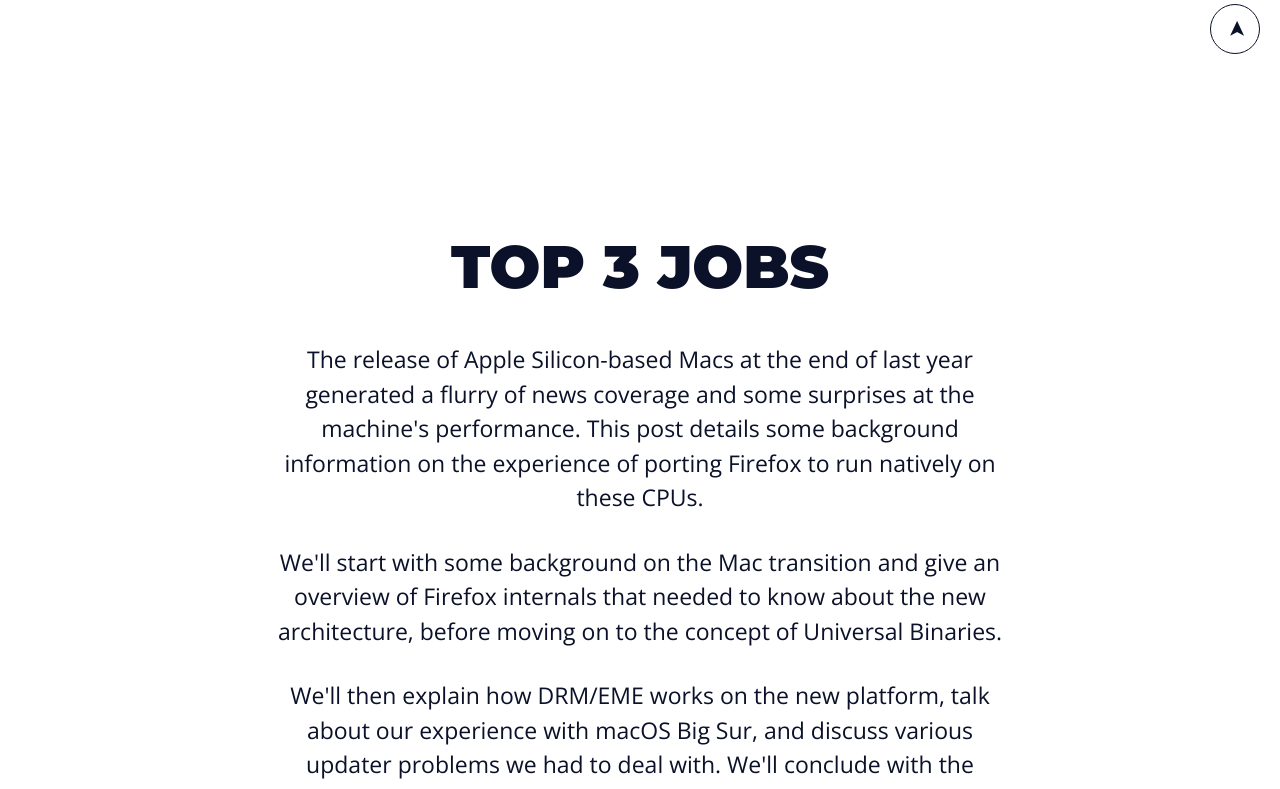
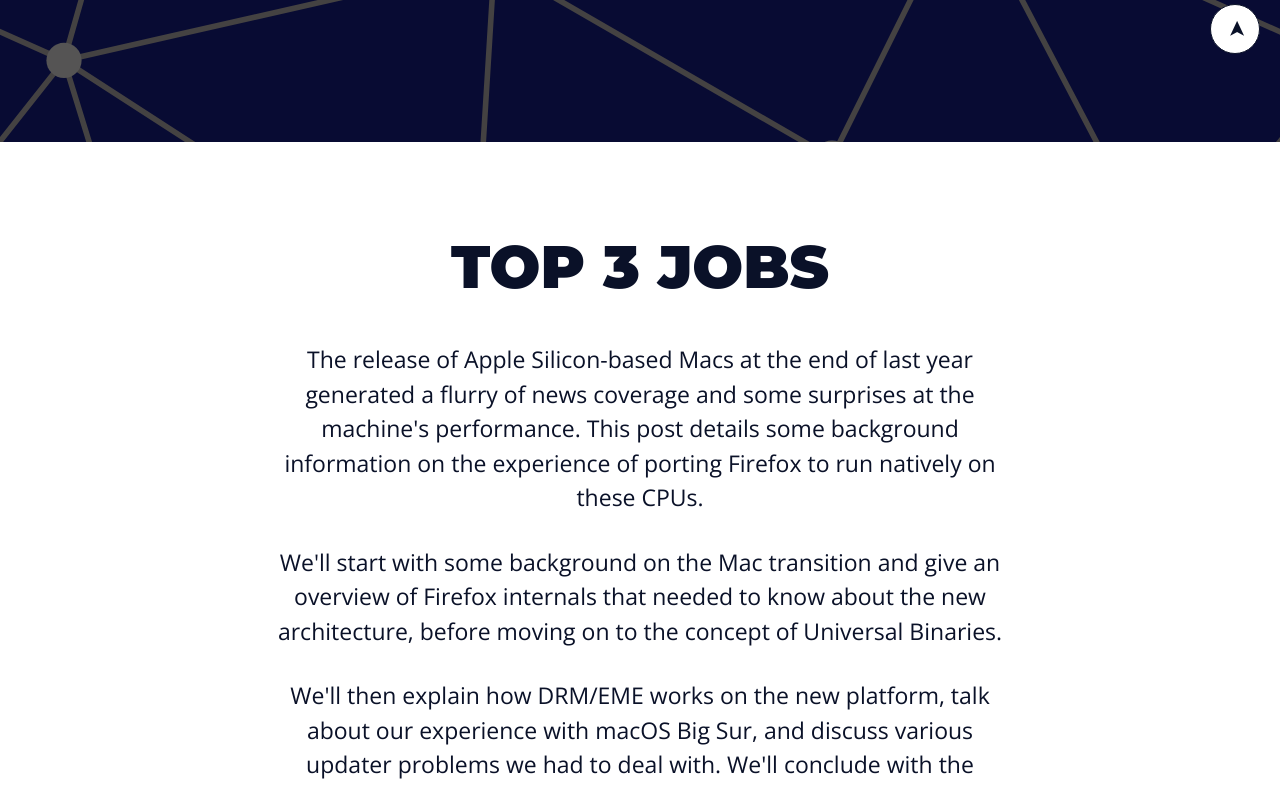
Before and after one commit to LLucasLessa/Landing-page-course, a plain HTML site: page index.html in a window 1280 px wide. Shown: the part 726-1515 px from the top of the page. Drawn offline with nearby package versions, Linux system fonts and the light colour scheme.

Commit message:
another test

```diff
--- a/assets/css/styles.css
+++ b/assets/css/styles.css
@@ -6,7 +6,7 @@
 }
 
 .main-bg {
-  background-image: url('/LandingPage/assets/endless-constellation.svg');
+  background-image: url('../endless-constellation.svg');
   background-size: cover;
   background-position: center center;
   color: var(--white-color);
```
